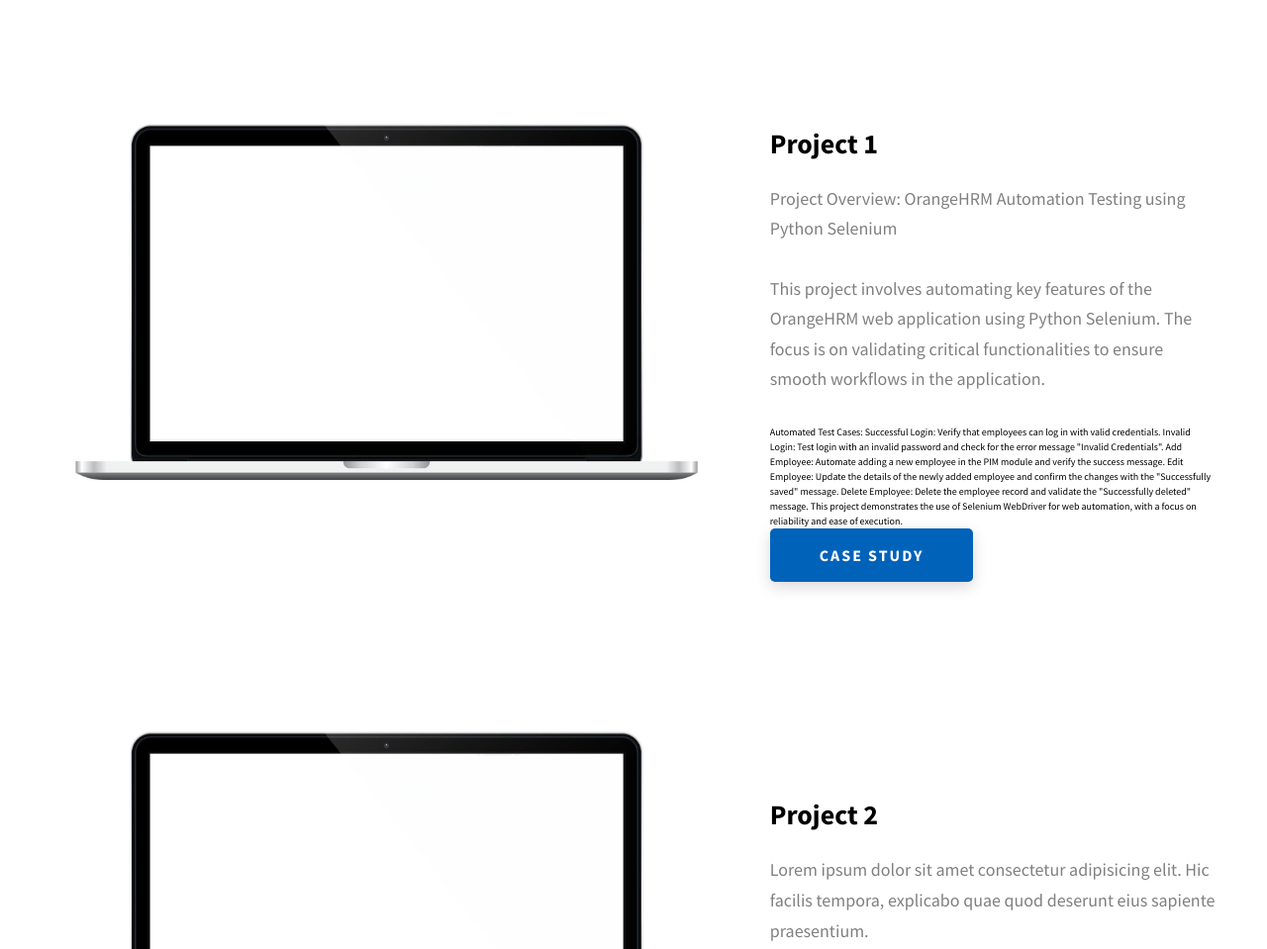
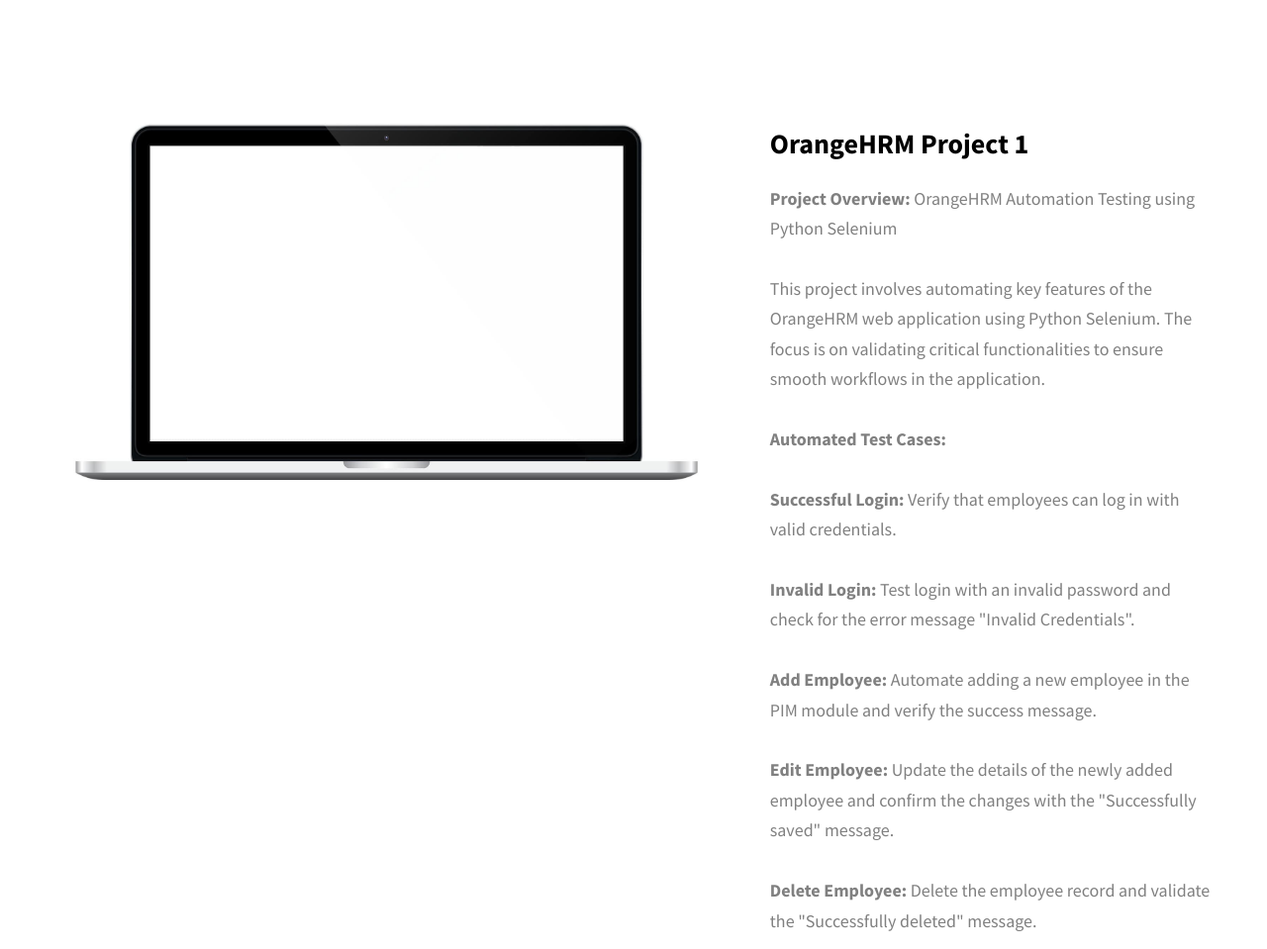
Before and after one commit to Sunmathi1219/sunmathi_portfolio, a website: page index.html in a window 1280 px wide. Shown: the part 2280-3239 px from the top of the page at 99% size. Drawn offline with Linux system fonts and the light colour scheme.

Commit message:
Update index.html

```diff
--- a/index.html
+++ b/index.html
@@ -218,24 +218,24 @@
               />
             </div>
             <div class="projects__row-content">
-              <h3 class="projects__row-content-title">Project 1</h3>
+              <h3 class="projects__row-content-title">OrangeHRM Project 1</h3>
               <p class="projects__row-content-desc">
-<span>Project Overview: OrangeHRM Automation Testing using Python Selenium</span></p>
+<strong>Project Overview:</strong> OrangeHRM Automation Testing using Python Selenium</p>
 <p class="projects__row-content-desc">
 
 This project involves automating key features of the OrangeHRM web application using Python Selenium. The focus is on validating critical functionalities to ensure smooth workflows in the application.
 </p>
-Automated Test Cases:
-Successful Login: Verify that employees can log in with valid credentials.
-Invalid Login: Test login with an invalid password and check for the error message "Invalid Credentials".
-Add Employee: Automate adding a new employee in the PIM module and verify the success message.
-Edit Employee: Update the details of the newly added employee and confirm the changes with the "Successfully saved" message.
-Delete Employee: Delete the employee record and validate the "Successfully deleted" message.
-This project demonstrates the use of Selenium WebDriver for web automation, with a focus on reliability and ease of execution.
+<p class="projects__row-content-desc"><strong>Automated Test Cases:</strong>
+<p class="projects__row-content-desc"><strong>Successful Login:</strong> Verify that employees can log in with valid credentials.</p>
+<p class="projects__row-content-desc"><strong>Invalid Login:</strong> Test login with an invalid password and check for the error message "Invalid Credentials".</p>
+<p class="projects__row-content-desc"><strong>Add Employee:</strong> Automate adding a new employee in the PIM module and verify the success message.</p>
+<p class="projects__row-content-desc"><strong>Edit Employee:</strong> Update the details of the newly added employee and confirm the changes with the "Successfully saved" message.</p>
+<p class="projects__row-content-desc"><strong>Delete Employee:</strong> Delete the employee record and validate the "Successfully deleted" message.</p>
+<p class="projects__row-content-desc"><strong>This project demonstrates the use of Selenium WebDriver for web automation, with a focus on reliability and ease of execution.
 
               </p>
               <a
-                href="./project-1.html"
+                href="https://github.com/Sunmathi1219/Capstone-Project_01-OrangeHRM-Page-in-DDTF-Framework-with-Python-Selenium-fra/tree/main"
                 class="btn btn--med btn--theme dynamicBgClr"
                 target="_blank"
                 >Case Study</a
```
